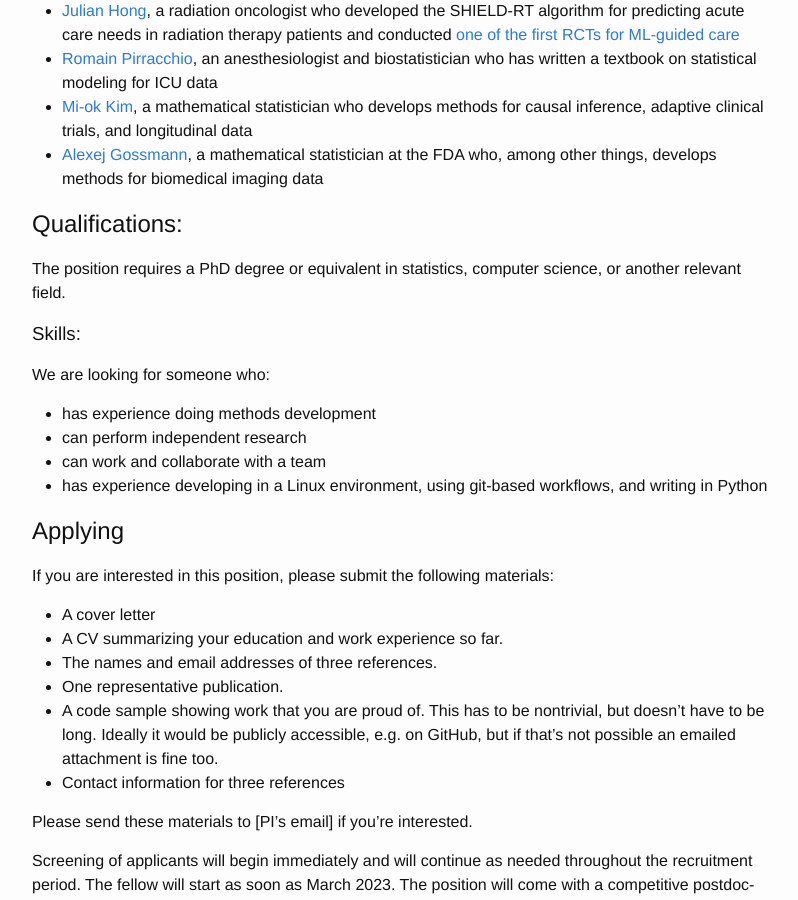
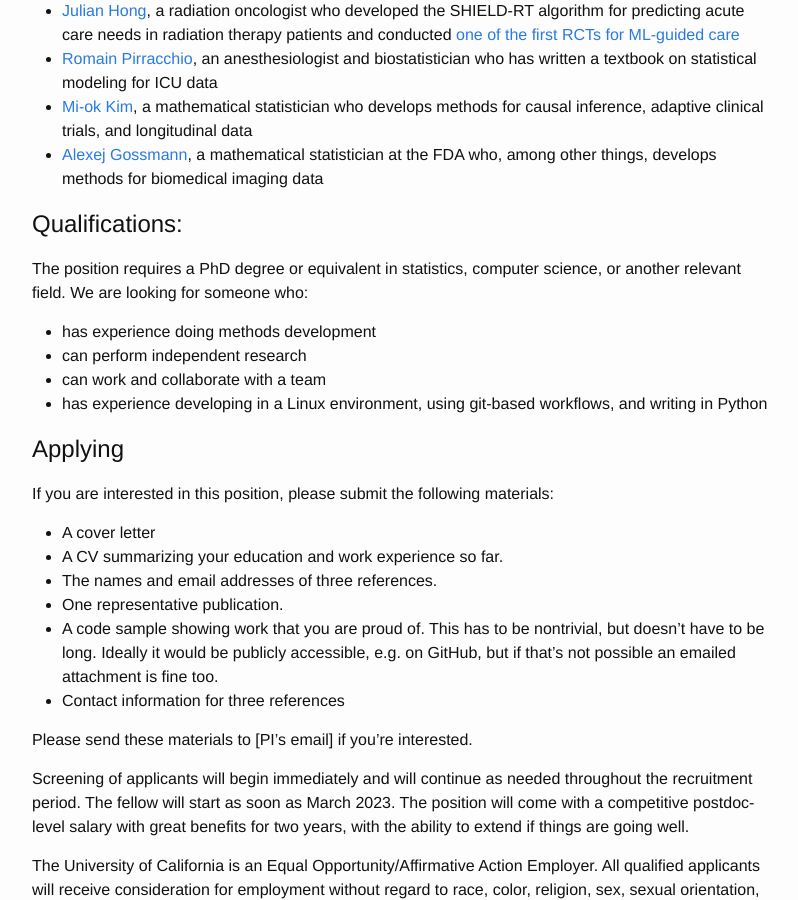
Before and after one commit to jjfeng/jjfeng.github.io, a Jekyll site: the page built from joining.md, in a window 1280 px wide and 900 px high, scrolled down 501 px. Shown: the whole window, without its empty margins (238-1036 px from the left). Built offline with Jekyll 4.4.1, drawn with Linux system fonts in a browser that asks for light colours.

Commit message:
merge skills

```diff
--- a/joining.md
+++ b/joining.md
@@ -22,8 +22,6 @@ This collaborative project includes team members with wide-ranging expertise:
 
 ## Qualifications:
 The position requires a PhD degree or equivalent in statistics, computer science, or another relevant field.
-
-### Skills:
 We are looking for someone who:
 * has experience doing methods development
 * can perform independent research
```
